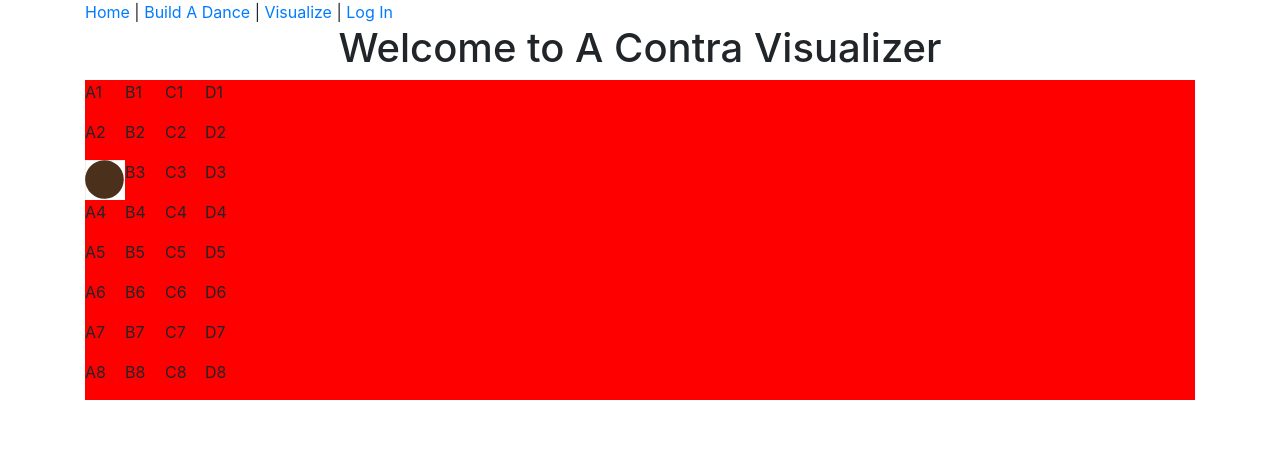
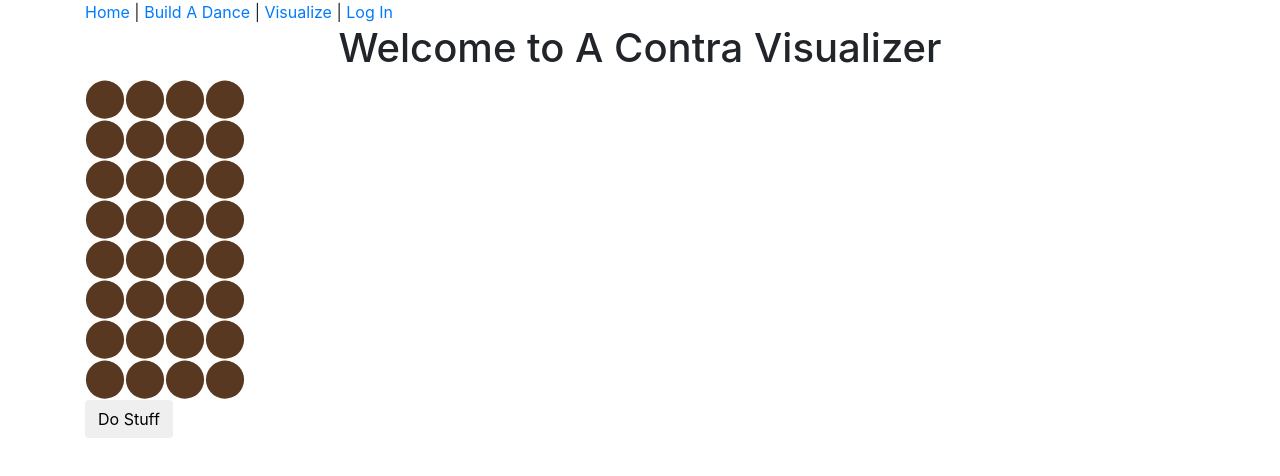
Before and after one commit to ritabc/contra-frontend, an Angular app: page /visualize in a window 1280 px wide. Shown: the top 476 px of the page. Built offline with nearby package versions, Linux system fonts and the light colour scheme.

Commit message:
Add plan to visualize component

```diff
--- a/src/app/visualize/visualize.component.css
+++ b/src/app/visualize/visualize.component.css
@@ -1,5 +1,11 @@
+:root {
+  --lark-one-color: #583820;
+  --lark-two-color: #d1864c;
+  --raven-one-color: #1f1f1f;
+  --raven-two-color: #9f9f9f;
+}
+
 .dance-set {
-  background-color: red;
   /* display: inline-grid; // h4's in set could just line up with Flexbox in the same row
   grid-template-columns: repeat(50, 40px);
   grid-template-rows: 1 320px; */
@@ -14,3 +20,7 @@
 .move {
   display: none;
 }
+
+.hide-me {
+  display:none;
+}
--- a/src/app/visualize/visualize.component.html
+++ b/src/app/visualize/visualize.component.html
@@ -2,38 +2,104 @@
   <div class="first hands4">
     <span class="move">..</span>
     <span class="position">
-      <div class="position-item A1">A1</div>
-      <div class="position-item B1">B1</div>
-      <div class="position-item C1">C1</div>
-      <div class="position-item D1">D1</div>
-      <div class="position-item A2">A2</div>
-      <div class="position-item B2">B2</div>
-      <div class="position-item C2">C2</div>
-      <div class="position-item D2">D2</div>
-      <div class="position-item mainh4 A3"><img src="assets/images/circle.svg"></div>
-      <div class="position-item mainh4 B3">B3</div>
-      <div class="position-item mainh4 C3">C3</div>
-      <div class="position-item mainh4 D3">D3</div>
-      <div class="position-item mainh4 A4">A4</div>
-      <div class="position-item mainh4 B4">B4</div>
-      <div class="position-item mainh4 C4">C4</div>
-      <div class="position-item mainh4 D4">D4</div>
-      <div class="position-item mainh4 A5">A5</div>
-      <div class="position-item mainh4 B5">B5</div>
-      <div class="position-item mainh4 C5">C5</div>
-      <div class="position-item mainh4 D5">D5</div>
-      <div class="position-item mainh4 A6">A6</div>
-      <div class="position-item mainh4 B6">B6</div>
-      <div class="position-item mainh4 C6">C6</div>
-      <div class="position-item mainh4 D6">D6</div>
-      <div class="position-item A7">A7</div>
-      <div class="position-item B7">B7</div>
-      <div class="position-item C7">C7</div>
-      <div class="position-item D7">D7</div>
-      <div class="position-item A8">A8</div>
-      <div class="position-item B8">B8</div>
-      <div class="position-item C8">C8</div>
-      <div class="position-item D8">D8</div>
+      <div class="position-item A1">
+        <span class="hide-me">A1</span>
+        <img src="assets/images/circle.svg"></div>
+      <div class="position-item B1">
+        <span class="hide-me">B1</span>
+        <img src="assets/images/circle.svg"></div>
+      <div class="position-item C1">
+        <span class="hide-me">C1</span>
+        <img src="assets/images/circle.svg"></div>
+      <div class="position-item D1">
+        <span class="hide-me">D1</span>
+        <img src="assets/images/circle.svg"></div>
+      <div class="position-item A2">
+        <span class="hide-me">A2</span>
+        <img src="assets/images/circle.svg"></div>
+      <div class="position-item B2">
+        <span class="hide-me">B2</span>
+        <img src="assets/images/circle.svg"></div>
+      <div class="position-item C2">
+        <span class="hide-me">C2</span>
+        <img src="assets/images/circle.svg"></div>
+      <div class="position-item D2">
+        <span class="hide-me">D2</span>
+        <img src="assets/images/circle.svg"></div>
+      <div class="position-item mainh4 A3">
+        <span class="hide-me">A3</span>
+        <img src="assets/images/circle.svg"></div>
+      <div class="position-item mainh4 B3">
+        <span class="hide-me">B3</span>
+        <img src="assets/images/circle.svg"></div>
+      <div class="position-item mainh4 C3">
+        <span class="hide-me">C3</span>
+        <img src="assets/images/circle.svg"></div>
+      <div class="position-item mainh4 D3">
+        <span class="hide-me">D3</span>
+        <img src="assets/images/circle.svg"></div>
+      <div class="position-item mainh4 A4">
+        <span class="hide-me">A4</span>
+        <img src="assets/images/circle.svg"></div>
+      <div class="position-item mainh4 B4">
+        <span class="hide-me">B4</span>
+        <img src="assets/images/circle.svg"></div>
+      <div class="position-item mainh4 C4">
+        <span class="hide-me">C4</span>
+        <img src="assets/images/circle.svg"></div>
+      <div class="position-item mainh4 D4">
+        <span class="hide-me">D4</span>
+        <img src="assets/images/circle.svg"></div>
+      <div class="position-item mainh4 A5">
+        <span class="hide-me">A5</span>
+        <img src="assets/images/circle.svg"></div>
+      <div class="position-item mainh4 B5">
+        <span class="hide-me">B5</span>
+        <img src="assets/images/circle.svg"></div>
+      <div class="position-item mainh4 C5">
+        <span class="hide-me">C5</span>
+        <img src="assets/images/circle.svg"></div>
+      <div class="position-item mainh4 D5">
+        <span class="hide-me">D5</span>
+        <img src="assets/images/circle.svg"></div>
+      <div class="position-item mainh4 A6">
+        <span class="hide-me">A6</span>
+        <img src="assets/images/circle.svg"></div>
+      <div class="position-item mainh4 B6">
+        <span class="hide-me">B6</span>
+        <img src="assets/images/circle.svg"></div>
+      <div class="position-item mainh4 C6">
+        <span class="hide-me">C6</span>
+        <img src="assets/images/circle.svg"></div>
+      <div class="position-item mainh4 D6">
+        <span class="hide-me">D6</span>
+        <img src="assets/images/circle.svg"></div>
+      <div class="position-item A7">
+        <span class="hide-me">A7</span>
+        <img src="assets/images/circle.svg"></div>
+      <div class="position-item B7">
+        <span class="hide-me">B7</span>
+        <img src="assets/images/circle.svg"></div>
+      <div class="position-item C7">
+        <span class="hide-me">C7</span>
+        <img src="assets/images/circle.svg"></div>
+      <div class="position-item D7">
+        <span class="hide-me">D7</span>
+        <img src="assets/images/circle.svg"></div>
+      <div class="position-item A8">
+        <span class="hide-me">A8</span>
+        <img src="assets/images/circle.svg"></div>
+      <div class="position-item B8">
+        <span class="hide-me">B8</span>
+        <img src="assets/images/circle.svg"></div>
+      <div class="position-item C8">
+        <span class="hide-me">C8</span>
+        <img src="assets/images/circle.svg"></div>
+      <div class="position-item D8">
+        <span class="hide-me">D8</span>
+        <img src="assets/images/circle.svg"></div>
     </span>
   </div>
 </div>
+
+<button type="button" class="btn" (click)="doStuff()">Do Stuff</button>
--- a/src/app/visualize/visualize.component.ts
+++ b/src/app/visualize/visualize.component.ts
@@ -12,4 +12,14 @@ export class VisualizeComponent implements OnInit {
   ngOnInit() {
   }
 
+  public doStuff() {
+    // doStuff for Heartbeat Contra
+    // select improper position
+    /// hide all except four in mainh4 corners
+    /// display 6D as is, (don't forget to select all 6D's)
+    /// display others as appropriate
+    //// raven-one in D3
+
+  }
+
 }
```
Also changed, not shown: src/assets/images/Drawing.svg (deleted), src/assets/images/circle.svg.
